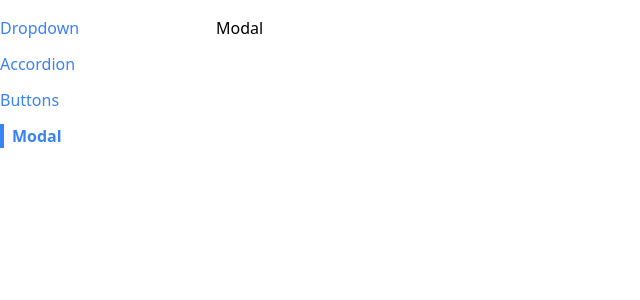
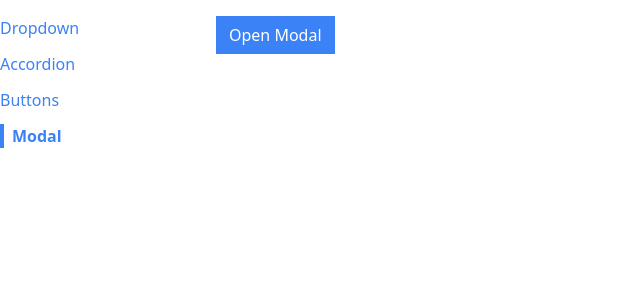
Before and after one commit to ernest-heh/react-components, a React (Create React App) app: page /modal in a window 1280 px wide. Shown: the top 300 px of the page, without its empty margins (0-640 px from the left). Built offline with nearby package versions, Linux system fonts and the light colour scheme.

Commit message:
add createPortal to render Modal inside the DOM with body as parent, insert props in Modal component

```diff
--- a/public/index.html
+++ b/public/index.html
@@ -39,5 +39,6 @@
       To begin the development, run `npm start` or `yarn start`.
       To create a production bundle, use `npm run build` or `yarn build`.
     -->
+    <div class="modal-container"></div>
   </body>
 </html>
--- a/src/components/Modal.js
+++ b/src/components/Modal.js
@@ -1,5 +1,19 @@
-function Modal() {
-  return <div>Modal</div>;
+import ReactDOM from "react-dom";
+
+function Modal({ onClose, children, actionBar }) {
+  return ReactDOM.createPortal(
+    <div>
+      <div
+        onClick={onClose}
+        className="absolute inset-0 bg-gray-800 opacity-80"
+      ></div>
+      <div className="absolute inset-20 p-10 bg-white rounded-xl">
+        {children}
+        {actionBar}
+      </div>
+    </div>,
+    document.querySelector(".modal-container")
+  );
 }
 
 export default Modal;
--- a/src/pages/ModalPage.js
+++ b/src/pages/ModalPage.js
@@ -1,9 +1,37 @@
+import { useState } from "react";
 import Modal from "../components/Modal";
+import Button from "../components/Button";
 
 function ModalPage() {
+  const [showModal, setShowModal] = useState(false);
+
+  const handleClick = () => {
+    setShowModal(true);
+  };
+
+  const handleClose = () => {
+    setShowModal(false);
+  };
+
+  const actionBar = (
+    <div>
+      <Button primary onClick={handleClose}>
+        Accept
+      </Button>
+    </div>
+  );
+  const modal = (
+    <Modal onClose={handleClose} actionBar={actionBar}>
+      <p>Here is some text for you to agree on and accept.</p>
+    </Modal>
+  );
+
   return (
-    <div>
-      <Modal />
+    <div className="relative">
+      <Button primary onClick={handleClick}>
+        Open Modal
+      </Button>
+      {showModal && modal}
     </div>
   );
 }
```
